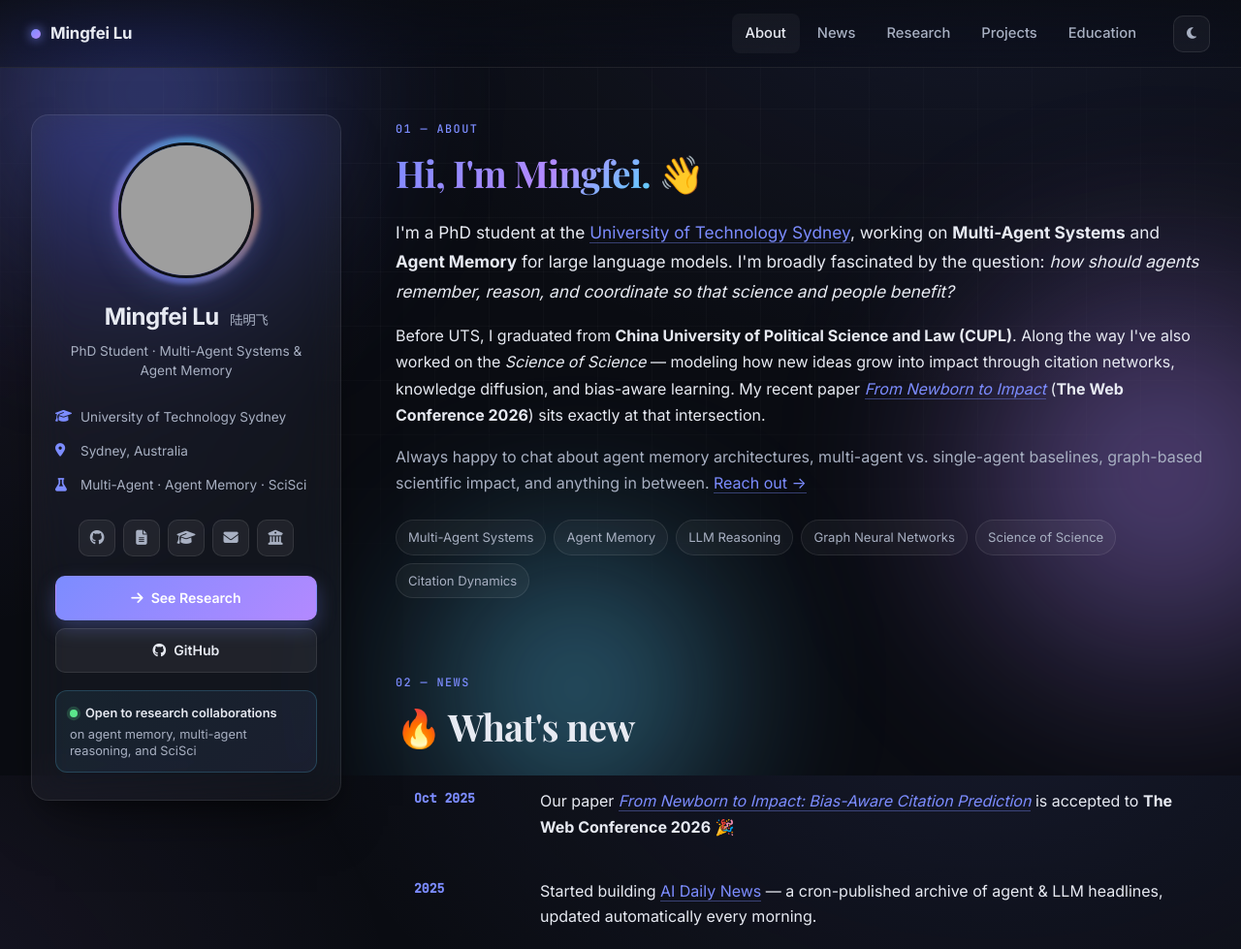
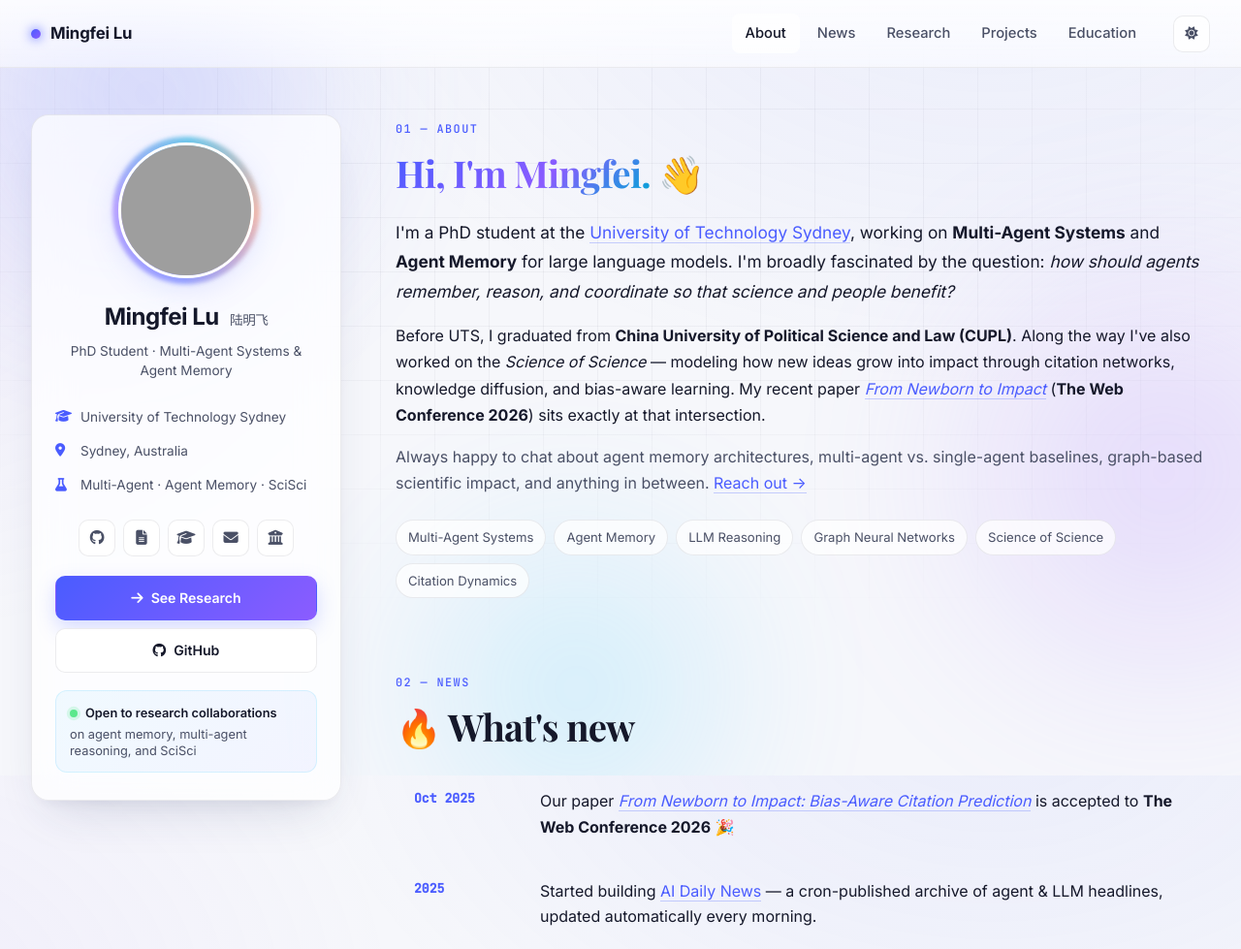
Before and after one commit to Maekfei/maekfei.github.io, a plain HTML site: page index.html in a window 1280 px wide. Shown: the top 979 px of the page at 97% size. Drawn offline with nearby package versions, Linux system fonts and the light colour scheme; grey boxes are pictures that could not be loaded; animation ran at ten frames a second.

Commit message:
feat: switch default to light theme (dark still toggleable)

```diff
--- a/assets/script.js
+++ b/assets/script.js
@@ -4,22 +4,24 @@
   var y = document.getElementById('year');
   if (y) y.textContent = new Date().getFullYear();
 
-  // Theme toggle (persist in localStorage)
+  // Theme toggle (persist in localStorage). Default is LIGHT.
   var root = document.documentElement;
   var btn = document.getElementById('theme-toggle');
   var saved = localStorage.getItem('mfl-theme');
-  if (saved === 'light') {
-    root.setAttribute('data-theme', 'light');
+  if (saved === 'dark') {
+    root.setAttribute('data-theme', 'dark');
+    if (btn) btn.querySelector('i').className = 'fa-solid fa-moon';
+  } else {
     if (btn) btn.querySelector('i').className = 'fa-solid fa-sun';
   }
   if (btn) {
     btn.addEventListener('click', function () {
       var cur = root.getAttribute('data-theme');
-      var next = cur === 'light' ? 'dark' : 'light';
-      if (next === 'dark') root.removeAttribute('data-theme');
-      else root.setAttribute('data-theme', 'light');
+      var next = cur === 'dark' ? 'light' : 'dark';
+      if (next === 'dark') root.setAttribute('data-theme', 'dark');
+      else root.removeAttribute('data-theme');
       localStorage.setItem('mfl-theme', next);
-      btn.querySelector('i').className = next === 'light' ? 'fa-solid fa-sun' : 'fa-solid fa-moon';
+      btn.querySelector('i').className = next === 'dark' ? 'fa-solid fa-moon' : 'fa-solid fa-sun';
     });
   }
 
--- a/assets/style.css
+++ b/assets/style.css
@@ -4,7 +4,31 @@
    ================================================================= */
 
 :root {
-  /* dark theme (default) */
+  /* light theme (default) — soft, premium, cards-on-paper */
+  --bg: #f6f7fb;
+  --bg-2: #ffffff;
+  --surface: rgba(255, 255, 255, 0.72);
+  --surface-2: rgba(255, 255, 255, 0.94);
+  --border: rgba(15, 20, 40, 0.08);
+  --border-2: rgba(15, 20, 40, 0.16);
+  --text: #15182a;
+  --text-dim: #4a5066;
+  --text-muted: #8088a0;
+  --accent: #4a5cff;     /* indigo */
+  --accent-2: #8b5cff;   /* violet */
+  --accent-3: #00a6d6;   /* cyan */
+  --accent-warm: #ff8c5a;
+  --shadow-lg: 0 24px 48px -20px rgba(40, 50, 100, 0.18),
+               0 8px 18px -10px rgba(40, 50, 100, 0.10);
+  --radius-lg: 18px;
+  --radius-md: 12px;
+  --radius-sm: 8px;
+  --font-sans: "Inter", -apple-system, BlinkMacSystemFont, "Segoe UI", system-ui, sans-serif;
+  --font-display: "Playfair Display", Georgia, serif;
+  --font-mono: "JetBrains Mono", ui-monospace, monospace;
+}
+
+html[data-theme="dark"] {
   --bg: #0a0c12;
   --bg-2: #0e1119;
   --surface: rgba(255, 255, 255, 0.04);
@@ -14,33 +38,12 @@
   --text: #e7eaf2;
   --text-dim: #a8b0c2;
   --text-muted: #6f778a;
-  --accent: #7c8cff;     /* periwinkle */
-  --accent-2: #b389ff;   /* violet */
-  --accent-3: #5cd1ff;   /* cyan */
+  --accent: #7c8cff;
+  --accent-2: #b389ff;
+  --accent-3: #5cd1ff;
   --accent-warm: #ffb47a;
   --shadow-lg: 0 30px 60px -25px rgba(0, 0, 0, 0.6),
                0 12px 24px -12px rgba(0, 0, 0, 0.4);
-  --radius-lg: 18px;
-  --radius-md: 12px;
-  --radius-sm: 8px;
-  --font-sans: "Inter", -apple-system, BlinkMacSystemFont, "Segoe UI", system-ui, sans-serif;
-  --font-display: "Playfair Display", Georgia, serif;
-  --font-mono: "JetBrains Mono", ui-monospace, monospace;
-}
-
-html[data-theme="light"] {
-  --bg: #f7f8fc;
-  --bg-2: #ffffff;
-  --surface: rgba(255, 255, 255, 0.7);
-  --surface-2: rgba(255, 255, 255, 0.92);
-  --border: rgba(15, 20, 40, 0.08);
-  --border-2: rgba(15, 20, 40, 0.14);
-  --text: #15182a;
-  --text-dim: #4a5066;
-  --text-muted: #8088a0;
-  --accent: #4a5cff;
-  --accent-2: #8b5cff;
-  --accent-3: #00a6d6;
 }
 
 * { box-sizing: border-box; }
@@ -79,9 +82,11 @@ a:hover { color: var(--accent-2); }
   pointer-events: none;
 }
 .orb {
-  position: absolute; border-radius: 50%; filter: blur(80px); opacity: 0.55;
+  position: absolute; border-radius: 50%; filter: blur(80px);
+  opacity: 0.32;
   animation: float 18s ease-in-out infinite;
 }
+html[data-theme="dark"] .orb { opacity: 0.55; }
 .orb-1 { width: 480px; height: 480px; top: -120px; left: -120px;
   background: radial-gradient(circle, #6a7bff 0%, transparent 70%); }
 .orb-2 { width: 540px; height: 540px; top: 30%; right: -160px;
@@ -95,16 +100,15 @@ a:hover { color: var(--accent-2); }
 .grid-overlay {
   position: absolute; inset: 0;
   background-image:
-    linear-gradient(rgba(255,255,255,0.025) 1px, transparent 1px),
-    linear-gradient(90deg, rgba(255,255,255,0.025) 1px, transparent 1px);
+    linear-gradient(rgba(15,20,40,0.04) 1px, transparent 1px),
+    linear-gradient(90deg, rgba(15,20,40,0.04) 1px, transparent 1px);
   background-size: 56px 56px;
   mask-image: radial-gradient(ellipse 80% 60% at 50% 30%, #000 30%, transparent 90%);
 }
-html[data-theme="light"] .orb { opacity: 0.35; }
-html[data-theme="light"] .grid-overlay {
+html[data-theme="dark"] .grid-overlay {
   background-image:
-    linear-gradient(rgba(15,20,40,0.04) 1px, transparent 1px),
-    linear-gradient(90deg, rgba(15,20,40,0.04) 1px, transparent 1px);
+    linear-gradient(rgba(255,255,255,0.025) 1px, transparent 1px),
+    linear-gradient(90deg, rgba(255,255,255,0.025) 1px, transparent 1px);
 }
 
 /* ============== TOP NAV ============== */
@@ -112,11 +116,11 @@ html[data-theme="light"] .grid-overlay {
   position: sticky; top: 0; z-index: 100;
   backdrop-filter: blur(16px) saturate(140%);
   -webkit-backdrop-filter: blur(16px) saturate(140%);
-  background: linear-gradient(to bottom, rgba(10,12,18,0.75), rgba(10,12,18,0.4));
+  background: linear-gradient(to bottom, rgba(255,255,255,0.85), rgba(255,255,255,0.55));
   border-bottom: 1px solid var(--border);
 }
-html[data-theme="light"] .topnav {
-  background: linear-gradient(to bottom, rgba(255,255,255,0.85), rgba(255,255,255,0.55));
+html[data-theme="dark"] .topnav {
+  background: linear-gradient(to bottom, rgba(10,12,18,0.75), rgba(10,12,18,0.4));
 }
 .topnav__inner {
   max-width: 1280px; margin: 0 auto; padding: 14px 32px;
--- a/index.html
+++ b/index.html
@@ -10,13 +10,17 @@
 <meta property="og:type" content="website" />
 <meta property="og:url" content="https://maekfei.github.io/" />
 <meta property="og:image" content="https://avatars.githubusercontent.com/u/60313724?v=4" />
-<meta name="theme-color" content="#0b0d12" />
+<meta name="theme-color" content="#f6f7fb" />
 <link rel="icon" href="https://avatars.githubusercontent.com/u/60313724?v=4" type="image/png" />
 <link rel="preconnect" href="https://fonts.googleapis.com" />
 <link rel="preconnect" href="https://fonts.gstatic.com" crossorigin />
 <link href="https://fonts.googleapis.com/css2?family=Inter:wght@300;400;500;600;700;800&family=JetBrains+Mono:wght@400;500&family=Playfair+Display:wght@600;700&display=swap" rel="stylesheet" />
 <link rel="stylesheet" href="https://cdnjs.cloudflare.com/ajax/libs/font-awesome/6.5.1/css/all.min.css" />
 <link rel="stylesheet" href="assets/style.css" />
+<script>
+  // FOUC guard — apply saved theme before paint
+  try { if (localStorage.getItem('mfl-theme') === 'dark') document.documentElement.setAttribute('data-theme','dark'); } catch(e){}
+</script>
 </head>
 <body>
 
@@ -43,7 +47,7 @@
       <a href="#education">Education</a>
     </nav>
     <button class="theme-toggle" id="theme-toggle" aria-label="Toggle theme" title="Toggle theme">
-      <i class="fa-solid fa-moon"></i>
+      <i class="fa-solid fa-sun"></i>
     </button>
   </div>
 </header>
```
